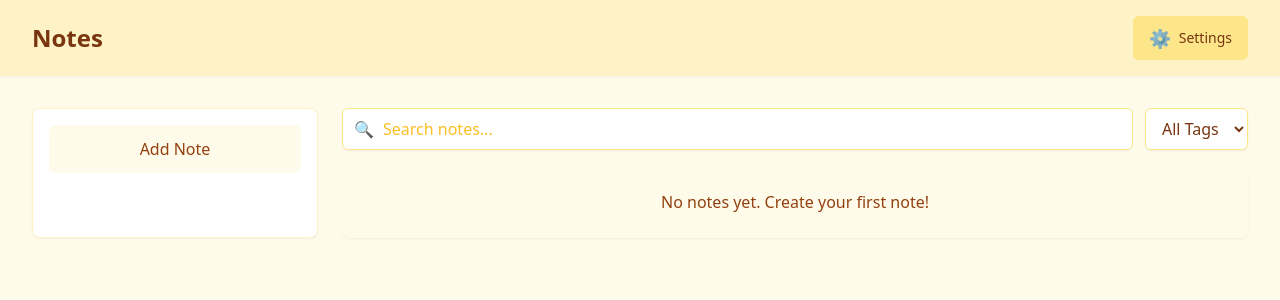
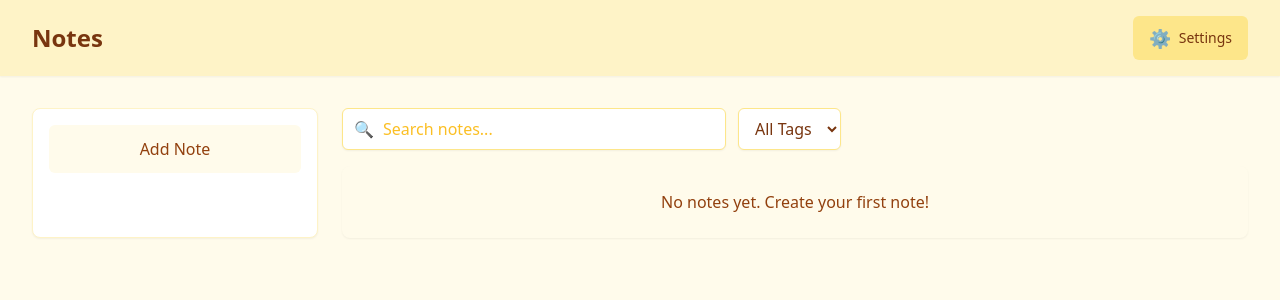
Before and after one commit to alireza-abdii/Notes-Manager, a React (Vite) app: page / in a window 1280 px wide. Shown: the top 300 px of the page. Built offline with nearby package versions, Linux system fonts and the light colour scheme; a web font is replaced by a local one.

Commit message:
fix few styles issues

```diff
--- a/src/features/notes/components/NoteForm.tsx
+++ b/src/features/notes/components/NoteForm.tsx
@@ -37,7 +37,7 @@ export function NoteForm() {
         className="card h-full border border-amber-100 dark:border-slate-700"
         layout
       >
-        <motion.div layout className="h-full space-y-3">
+        <motion.div layout className="space-y-3">
           {!isExpanded ? (
             <div
               onClick={() => setIsExpanded(true)}
--- a/src/features/notes/components/NoteList.tsx
+++ b/src/features/notes/components/NoteList.tsx
@@ -70,8 +70,8 @@ export function NoteList() {
   return (
     <div className="space-y-4">
       <div className="flex flex-col gap-3 sm:flex-row">
-        <div className="flex-1">
-          <div className="relative">
+        <div>
+          <div className="relative md:w-96">
             <div className="pointer-events-none absolute inset-y-0 left-0 flex items-center pl-3">
               <span className="text-amber-600 dark:text-slate-400">🔍</span>
             </div>
```
